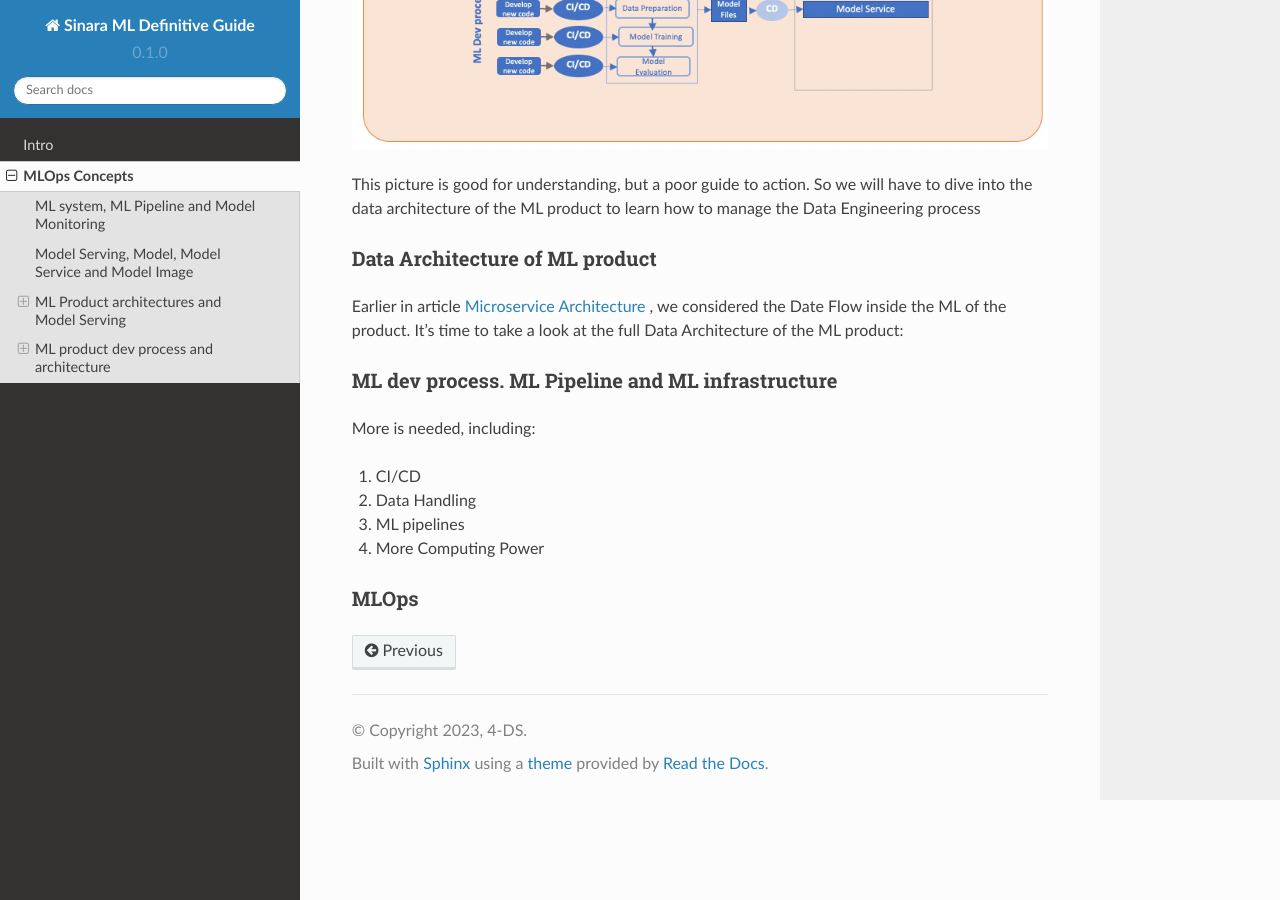
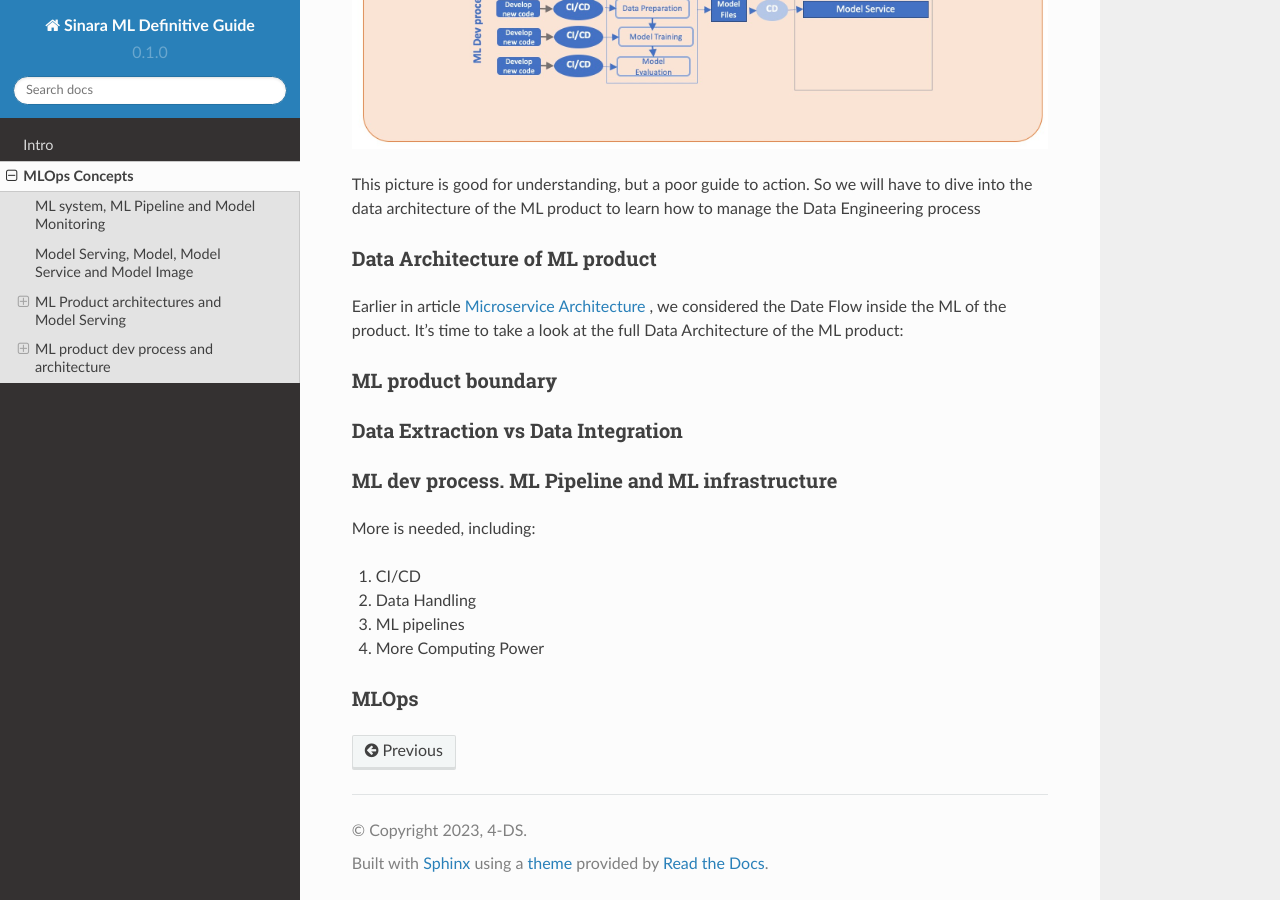
Before and after one commit to 4-DS/SinaraML-Def-Guide, a Sphinx documentation site: the page built from docs/source/concepts.rst, in a window 1280 px wide and 900 px high, scrolled down 8968 px. Built offline with Sphinx 7.4.7 and the Read the Docs theme 2.0.0, drawn with Linux system fonts in a browser that asks for light colours.

Commit message:
Update concepts.rst

```diff
--- a/docs/source/concepts.rst
+++ b/docs/source/concepts.rst
@@ -163,7 +163,11 @@ Data Architecture of ML product
 
 Earlier in article `Microservice Architecture`_ , we considered the Date Flow inside the ML of the product. It's time to take a look at the full Data Architecture of the ML product:
 
+ML product boundary
+===================
 
+Data Extraction vs Data Integration
+===================================
 
 
 ML dev process. ML Pipeline and ML infrastructure
```
